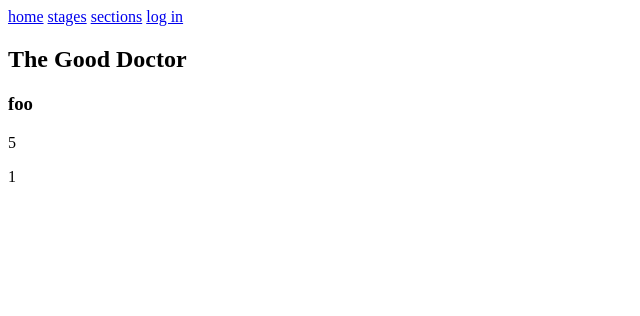
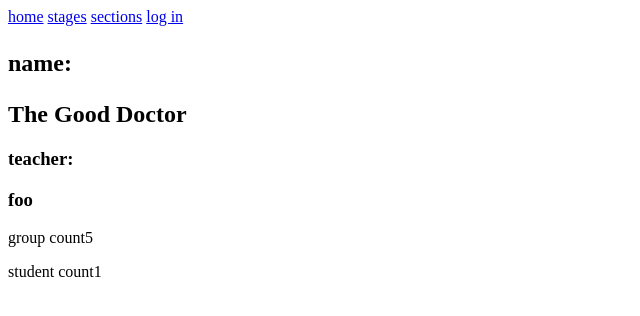
Before and after one commit to mahmoud15670/FP-web-cs50, a Django app: page /group/1/details in a window 1280 px wide. Shown: the top 316 px of the page, without its empty margins (0-640 px from the left). Run offline with Django 5.2, Linux system fonts and the light colour scheme; data comes from the database, SQL or seed files in the repository.

Commit message:
Wed, Aug 21, 2024, 6:00 PM +02:00

```diff
--- a/final_project/coursation/templates/group_details.html
+++ b/final_project/coursation/templates/group_details.html
@@ -1,10 +1,10 @@
 {% extends 'layout.html' %}
 
 {% block body %}
-    <h2>{{group.name}}</h2>
-    <h3>{{group.teacher}}</h3>
-    <p>{{group.count}}</p>
-    <p>{{group.student.count}}</p>
+    <h2><p>name:</p>{{group.name}}</h2>
+    <h3><p>teacher:</p>{{group.teacher}}</h3>
+    <p>group count{{group.count}}</p>
+    <p>student count{{group.student.count}}</p>
     <p>
         {% if user not in group.student %}
             {% if group.is_avilable %}
```
